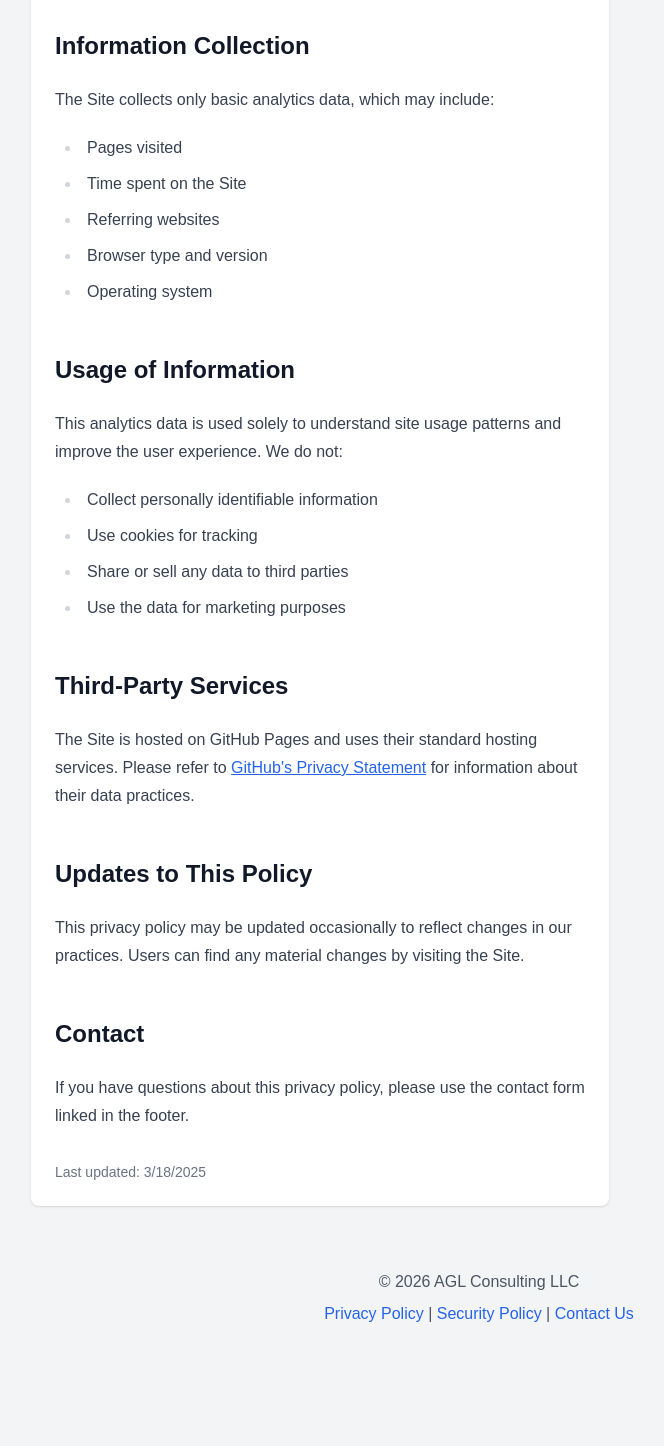
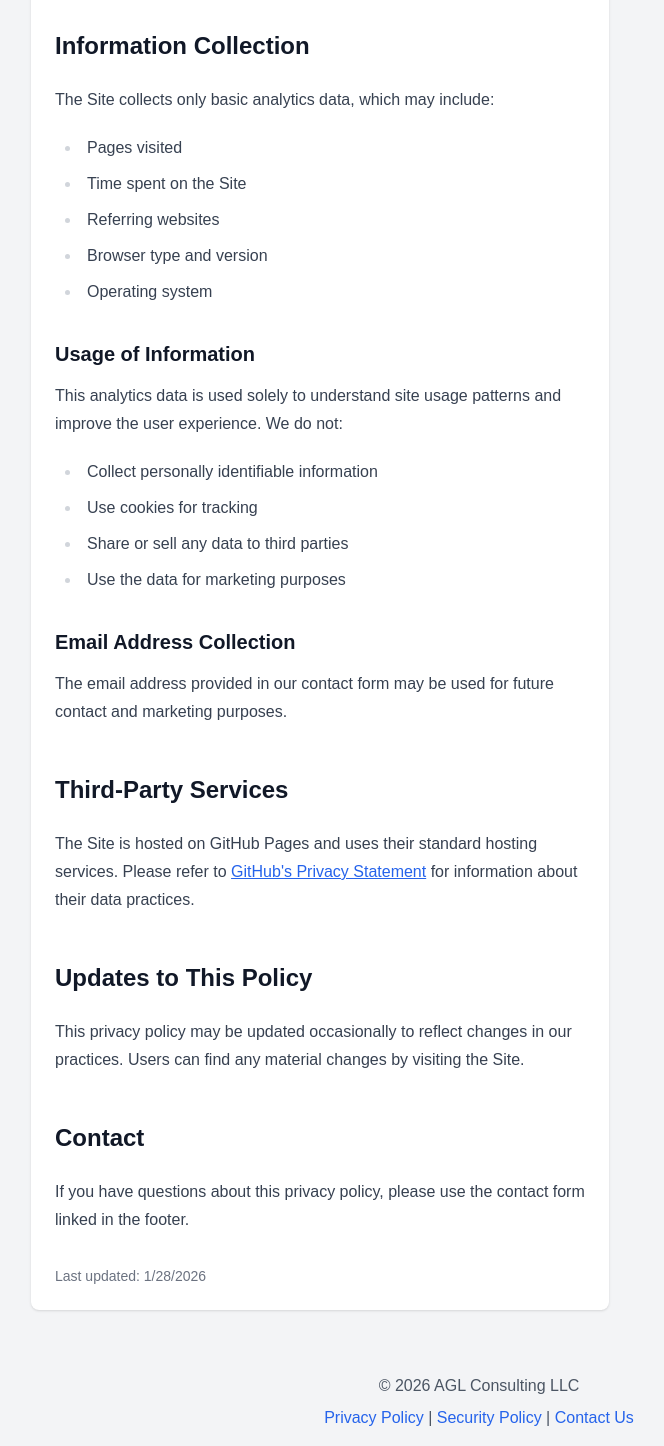
Before and after one commit to AGLFlorida/aglflorida.github.io, a Next.js app: page /privacy in a window 1280 px wide. Shown: the part 642-2088 px from the top of the page, without its empty margins (161-825 px from the left). Before the commit the page ends 1984 px from the top, so only its background shows below. Built offline with nearby package versions, Linux system fonts and the light colour scheme; no server answers.

Commit message:
chore(docs): update privacy policy.

```diff
--- a/src/app/privacy/page.tsx
+++ b/src/app/privacy/page.tsx
@@ -34,7 +34,7 @@ export default function PrivacyPage() {
           <li>Operating system</li>
         </ul>
 
-        <h2>Usage of Information</h2>
+        <h3>Usage of Information</h3>
         <p>
           This analytics data is used solely to understand site usage patterns and improve the user experience.
           We do not:
@@ -45,6 +45,11 @@ export default function PrivacyPage() {
           <li>Share or sell any data to third parties</li>
           <li>Use the data for marketing purposes</li>
         </ul>
+
+        <h3>Email Address Collection</h3>
+        <p>
+          The email address provided in our contact form may be used for future contact and marketing purposes.
+        </p>
 
         <h2>Third-Party Services</h2>
         <p>
@@ -65,7 +70,7 @@ export default function PrivacyPage() {
         </p>
 
         <p className="text-sm text-gray-500 mt-8">
-          Last updated: 3/18/2025 {/*new Date().toLocaleDateString()*/}
+          Last updated: 1/28/2026 {/*new Date().toLocaleDateString()*/}
         </p>
       </div>
     </div>
```
